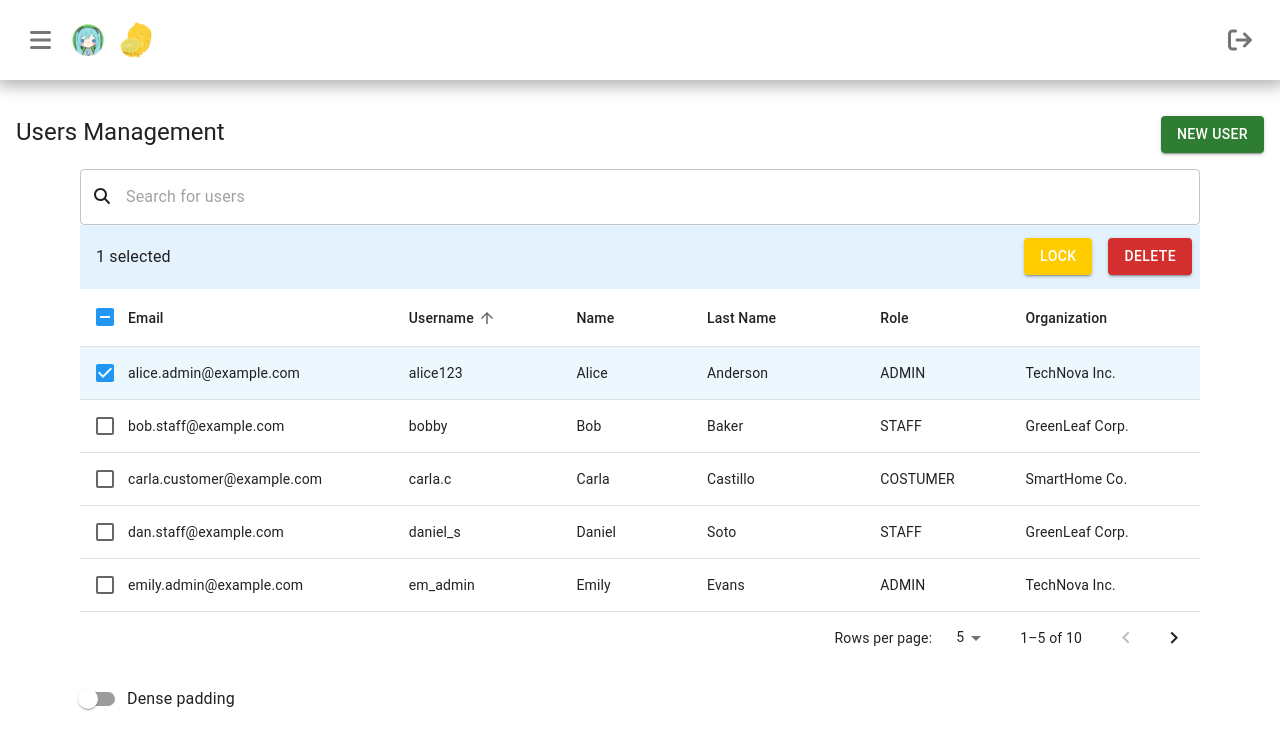
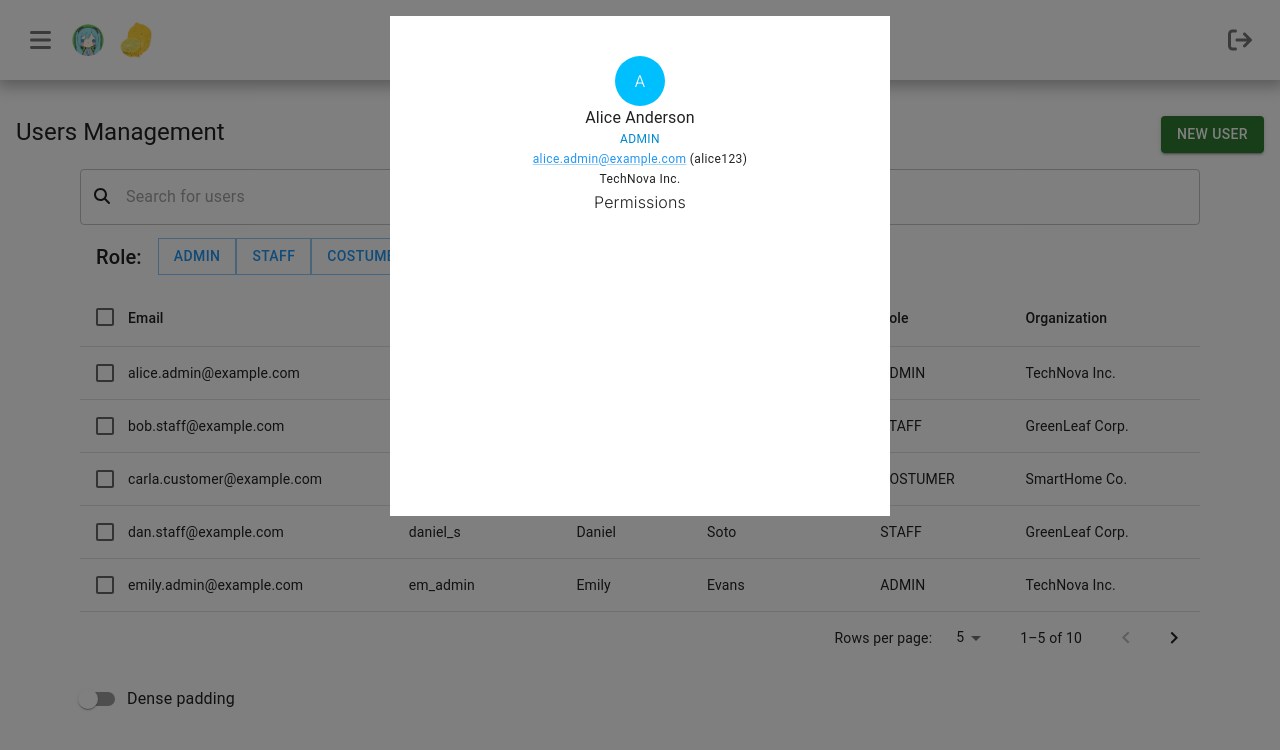
Before and after one commit to WilsonBravo/admin_dashboard, a React (Vite) app in the folder client/: page /users in a window 1280 px wide. Both pictures are taken after a click on the element 640 px from the left and 372 px from the top of the page. Shown: the top 750 px of the page. Built offline with nearby package versions, Linux system fonts and the light colour scheme.

Commit message:
feat: add row modal

```diff
--- a/client/src/app/home/users/components/table/table.tsx
+++ b/client/src/app/home/users/components/table/table.tsx
@@ -1,12 +1,13 @@
-import React from "react";
+import React, { useState } from "react";
 
-import { Table as TableLib } from "@/common/components/components";
+import { Table as TableLib, Modal } from "@/common/components/components";
 import { type User, type ValueOf } from "@/common/types/types";
 import { UserRole } from "@/common/enums/enums";
 
 import { HeaderStart } from "./header-start";
 import { Selected } from "./selected";
 import { headCellUsers } from "../../mock-data";
+import { UserInfoModal } from "./user-info-modal";
 
 type Properties = {
   filteredData: User[];
@@ -22,18 +23,33 @@ const Table: React.FC<Properties> = ({
   filter,
   filterByRole,
 }) => {
+  const [openModal, setOpenModal] = useState(false);
+  const [user, setUser] = useState<User | undefined>(undefined);
+
   return (
+    <>
       <TableLib
         rows={filteredData}
         headCells={headCellUsers}
         defaultSortKey="username"
         headerActions={{
           start: (
-          <HeaderStart role={filter.filteredRole} filterByRole={filterByRole} />
+            <HeaderStart
+              role={filter.filteredRole}
+              filterByRole={filterByRole}
+            />
           ),
           selected: <Selected />,
         }}
+        onClickRow={(id: string) => {
+          setUser(filteredData.find((user) => user.id === id));
+          setOpenModal(true);
+        }}
       />
+      <Modal open={openModal} onClose={() => setOpenModal(false)}>
+        <UserInfoModal user={user} />
+      </Modal>
+    </>
   );
 };
 
--- /dev/null
+++ b/client/src/app/home/users/components/table/user-info-modal.tsx
@@ -0,0 +1,51 @@
+import React from "react";
+
+import { Box, Typography, Link } from "@/common/components/components";
+import type { User } from "@/common/types/types";
+
+type Properties = {
+  user: User | undefined;
+};
+
+const UserInfoModal: React.FC<Properties> = ({ user }) => {
+  return (
+    <Box
+      display="flex"
+      flexDirection="column"
+      alignItems="center"
+      sx={{
+        backgroundColor: "background.default",
+        width: 500,
+        height: 500,
+        m: "auto",
+        mt: 2,
+        p: 5,
+      }}
+    >
+      <Box
+        display="flex"
+        flexDirection="column"
+        alignItems="center"
+        justifyContent="center"
+        width={50}
+        height={50}
+        borderRadius="50%"
+        sx={{ backgroundColor: "deepskyblue", color: "white" }}
+      >
+        {user?.name.slice(0)[0]}
+      </Box>
+      <Typography>{`${user?.name} ${user?.lastName}`}</Typography>
+      <Typography variant="caption" color="info">
+        {user?.role}
+      </Typography>
+      <Typography variant="caption">
+        <Link href={`mailto:${user?.email}`}>{user?.email}</Link>
+        {` (${user?.username})`}
+      </Typography>
+      <Typography variant="caption">{user?.organization}</Typography>
+      <Box>Permissions</Box>
+    </Box>
+  );
+};
+
+export { UserInfoModal };
--- a/client/src/common/components/components.ts
+++ b/client/src/common/components/components.ts
@@ -17,6 +17,8 @@ export {
   CardActions,
   Switch,
   TextField,
+  Modal,
+  Link,
 } from "./mui-material/mui-material";
 export {
   Icon,
--- a/client/src/common/components/mui-material/mui-material.ts
+++ b/client/src/common/components/mui-material/mui-material.ts
@@ -17,6 +17,8 @@ export {
   IconButton,
   Paper,
   Typography,
+  Modal,
+  Link,
 } from "@mui/material";
 
 export { Switch, TextField, Checkbox, FormControlLabel } from "@mui/material";
--- a/client/src/common/components/table/enhanced-table.tsx
+++ b/client/src/common/components/table/enhanced-table.tsx
@@ -27,6 +27,7 @@ type Properties<T> = {
     end?: React.ReactNode;
     selected?: React.ReactNode;
   };
+  onClickRow?: (id: string) => void;
 };
 
 export const EnhancedTable = <T extends { id: string }>({
@@ -38,6 +39,7 @@ export const EnhancedTable = <T extends { id: string }>({
     end: null,
     selected: null,
   },
+  onClickRow = () => {},
 }: Properties<T>) => {
   const [order, setOrder] = React.useState<Order>("asc");
   const [orderBy, setOrderBy] = React.useState<keyof T>(defaultSortKey);
@@ -133,16 +135,15 @@ export const EnhancedTable = <T extends { id: string }>({
               headCells={headCells}
             />
             <TableBody>
-              {visibleRows.map((row, index) => {
+              {visibleRows.map((row) => {
                 const isItemSelected = selected.includes(row.id);
-                const labelId = `enhanced-table-checkbox-${index}`;
                 const keys = Object.keys(row) as (keyof T)[];
 
                 return (
                   <TableRow
                     hover
-                    onClick={(event) => handleClick(event, row.id)}
-                    role="checkbox"
+                    onClick={() => onClickRow(row.id)}
+                    role="row"
                     aria-checked={isItemSelected}
                     tabIndex={-1}
                     key={row.id}
@@ -153,8 +154,9 @@ export const EnhancedTable = <T extends { id: string }>({
                       <Checkbox
                         color="primary"
                         checked={isItemSelected}
-                        inputProps={{
-                          "aria-labelledby": labelId,
+                        onClick={(event) => {
+                          event.stopPropagation();
+                          handleClick(event, row.id);
                         }}
                       />
                     </TableCell>
```
Lines whose indentation alone changed are shown as unchanged.
